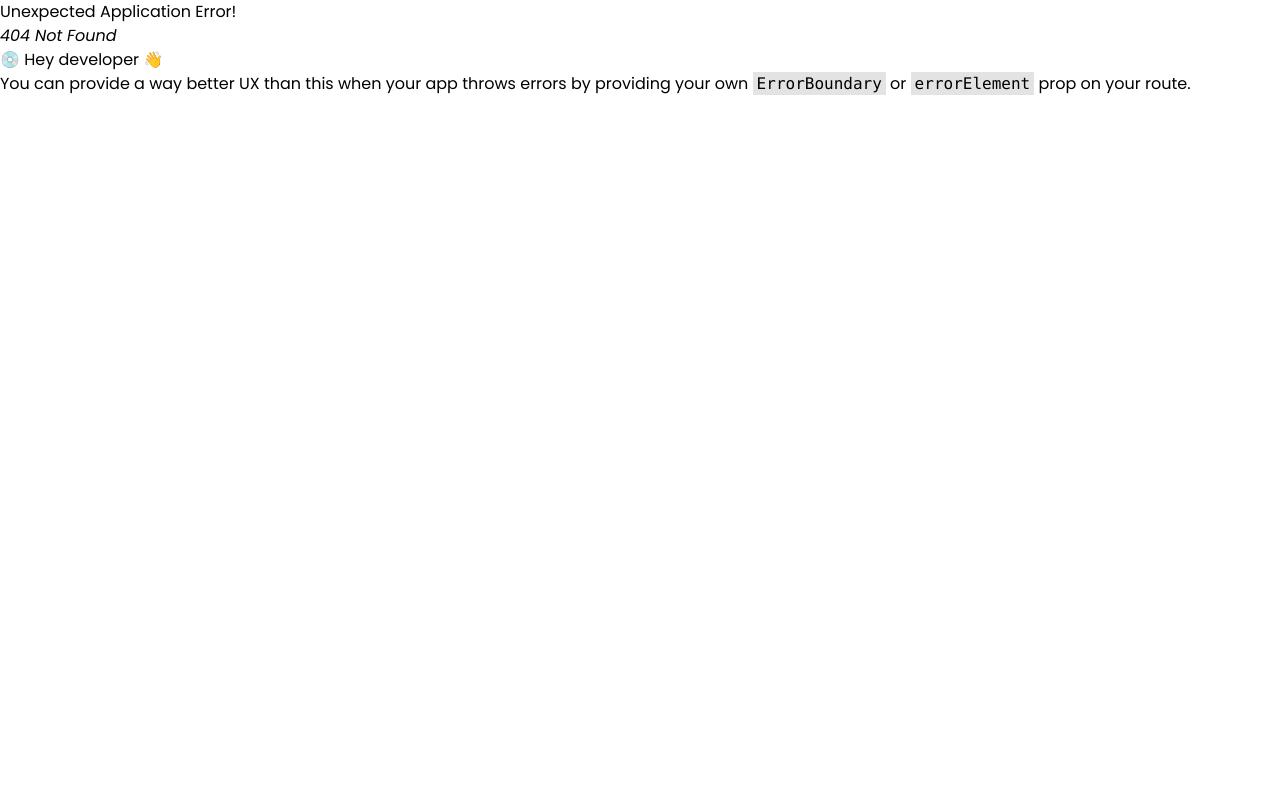
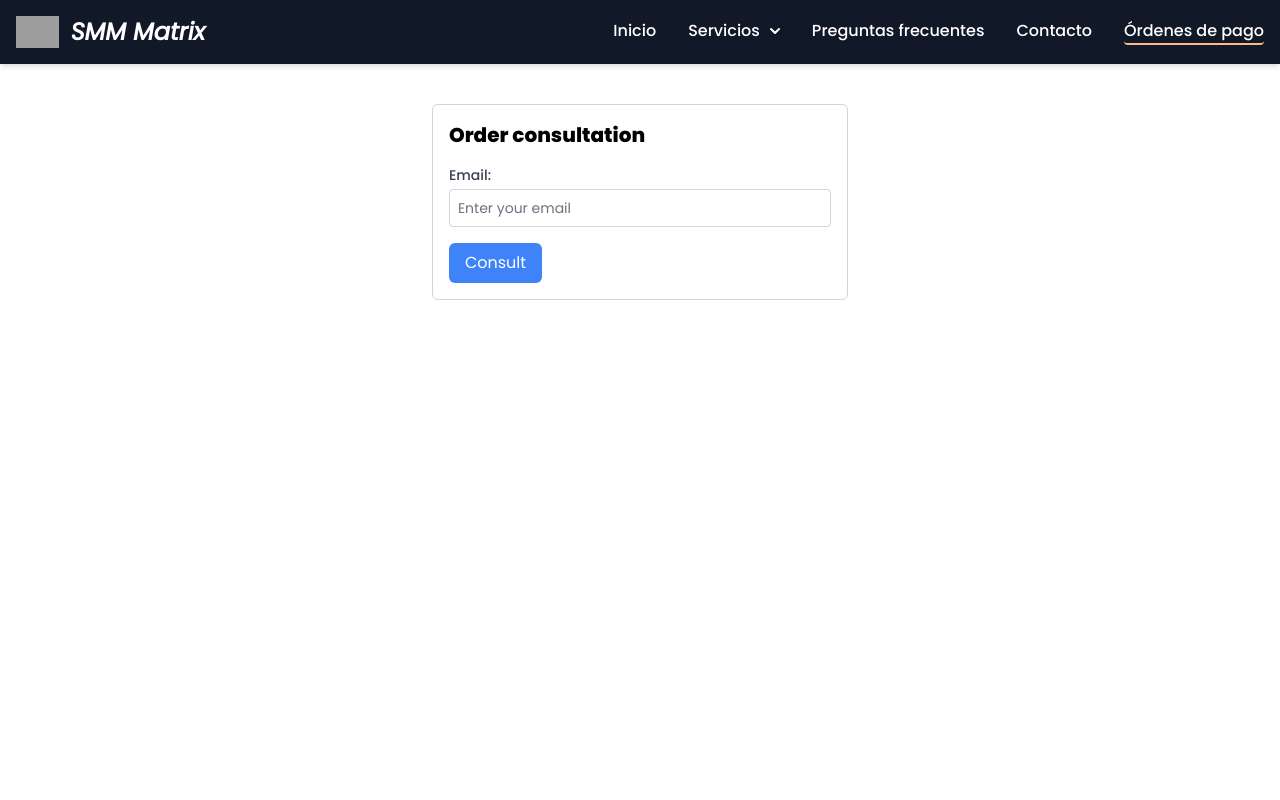
Before and after one commit to DanielOjeda25/front-likes, a React (Vite) app: page /pagos in a window 1280 px wide. Before the commit this address had no page. Shown: the top 800 px of the page. Built offline with nearby package versions, Linux system fonts and the light colour scheme; grey boxes are pictures that could not be loaded.

Commit message:
changes: nueva url

```diff
--- a/src/App.jsx
+++ b/src/App.jsx
@@ -8,6 +8,7 @@ import Twitter from "./pages/services/Twitter";
 import Youtube from "./pages/services/Youtube";
 import Preguntas from "./pages/faq";
 import ComprarInstagram from "./pages/services/ComprarInstagram";
+import Pagos from "./pages/Pagos";
 
 const router = createBrowserRouter([
   {
@@ -46,6 +47,10 @@ const router = createBrowserRouter([
     path: "/services/youtube",
     element: <Youtube />
   },
+  {
+    path: "/pagos",
+    element: <Pagos />
+  }
 ]);
 
 export default router;
--- a/src/componentes/Navbar/Navbar.jsx
+++ b/src/componentes/Navbar/Navbar.jsx
@@ -15,6 +15,7 @@ const Navbar = () => {
       facebook: 'Facebook',
       faq: 'Preguntas frecuentes',
       contact: 'Contacto',
+      ordenes: 'Órdenes de pago'
     },
     en: {
       home: 'Home',
@@ -25,6 +26,7 @@ const Navbar = () => {
       facebook: 'Facebook',
       faq: 'FAQ',
       contact: 'Contact',
+      ordenes: 'Payment orders'
     },
     // Agrega más idiomas según sea necesario
   };
@@ -154,7 +156,12 @@ const Navbar = () => {
                 {translation.contact}
               </NavLink>
             </li>
-            <LanguageSelector />
+            <li>
+              <NavLink to="/pagos">
+                {translation.ordenes}
+              </NavLink>
+            </li>
+            {/* <LanguageSelector /> */}
           </ul>
         </div>
       </div>
--- /dev/null
+++ b/src/componentes/Pagos/VerOrdenes.jsx
@@ -0,0 +1,77 @@
+import React, { useState } from 'react';
+import axios from 'axios';
+import { API_CONSULTAR } from '../../config';
+
+const VerOrdenes = () => {
+  const [email, setEmail] = useState('');
+  const [result, setResult] = useState(null);
+
+  const handleEmailChange = (e) => {
+    setEmail(e.target.value);
+  };
+
+  const formatCreatedAt = (createdAt) => {
+    console.log(createdAt); // "14-01-2024 03:19:19.100"
+
+    const [datePart, timePart] = createdAt.split(' ');
+    const [day, month, year] = datePart.split('-');
+    const [hours, minutes, seconds] = timePart.split(':');
+
+    const formattedDate = `${padWithZero(day)}/${padWithZero(month)}/${year}`;
+    const formattedTime = `${padWithZero(hours)}:${padWithZero(minutes)} hs`;
+
+    return `${formattedDate} - ${formattedTime}`;
+  };
+
+
+  const padWithZero = (number) => {
+    return number.toString().padStart(2, '0');
+  };
+
+  const handleConsultarClick = async () => {
+    try {
+      const response = await axios.get(`${API_CONSULTAR}?email=${email}`);
+      setResult(response.data);
+    } catch (error) {
+      console.error('Error al realizar la consulta:', error);
+      // Maneja el error según tus necesidades
+    }
+  };
+
+  return (
+    <div className="max-w-md mx-auto mt-10 p-4 border border-gray-300 rounded-md">
+      <h2 className="text-xl font-semibold mb-4">Order consultation</h2>
+      <form>
+        <label className="block text-sm font-medium text-gray-700">Email:</label>
+        <input
+          type="email"
+          value={email}
+          onChange={handleEmailChange}
+          placeholder="Enter your email"
+          className="mt-1 p-2 border border-gray-300 rounded w-full text-sm focus:outline-none focus:border-blue-500"
+        />
+        <button
+          type="button"
+          onClick={handleConsultarClick}
+          className="mt-4 bg-blue-500 text-white px-4 py-2 rounded-md focus:outline-none"
+        >
+          Consult
+        </button>
+      </form>
+
+      {result != null && (
+        <div className="mt-4">
+          <h3 className="text-lg font-semibold mb-2">Purchase information</h3>
+          <p>Email: {result[0]?.email}</p>
+          <p>Order Id: {result[0]?.orderId}</p>
+          <p>Quantity: {result[0]?.quantity}</p>
+          <p>Price: {result[0]?.price}</p>
+          <p>Status: {result[0]?.statusPayment}</p>
+          <p>Created: {formatCreatedAt(result[0]?.created_at)}</p>
+        </div>
+      )}
+    </div>
+  );
+};
+
+export default VerOrdenes;
--- a/src/config.js
+++ b/src/config.js
@@ -1,2 +1,3 @@
 export const API_CALCULAR = 'https://vps-3849674-x.dattaweb.com/service'
 export const API_COMPRAR = 'https://vps-3849674-x.dattaweb.com/order/add-service-mp'
+export const API_CONSULTAR = 'https://vps-3849674-x.dattaweb.com/service/find-status-order-email'
--- /dev/null
+++ b/src/pages/Pagos.jsx
@@ -0,0 +1,19 @@
+import Navbar from '../componentes/Navbar/Navbar'
+import Footer from '../componentes/Footer/Footer'
+import VerOrdenes from '../componentes/Pagos/VerOrdenes'
+
+const Pagos = () => {
+  return (
+    <div className='w-full '>
+      <Navbar />
+      <div className="flex flex-col items-center w-full  h-screen">
+        <VerOrdenes />
+      </div>
+      <div className=''>
+        <Footer />
+      </div>
+    </div>
+  )
+}
+
+export default Pagos
```
